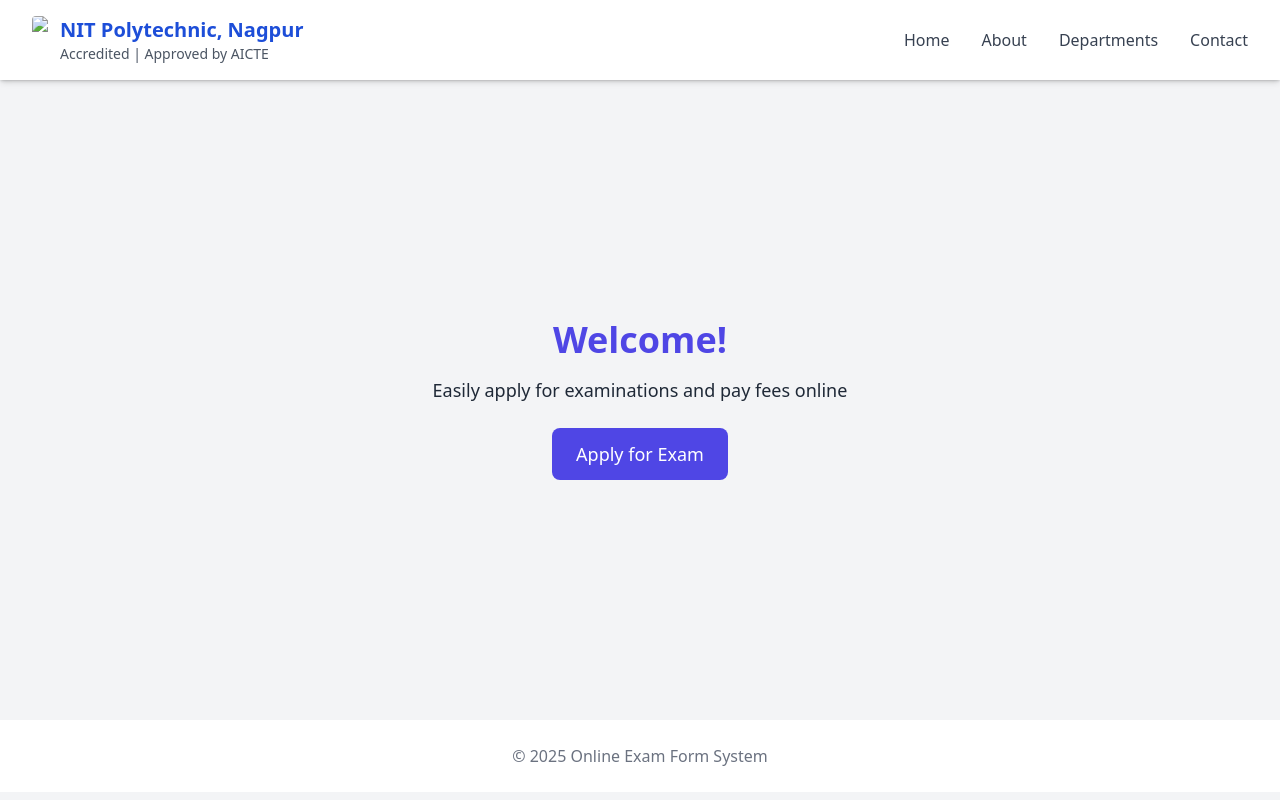
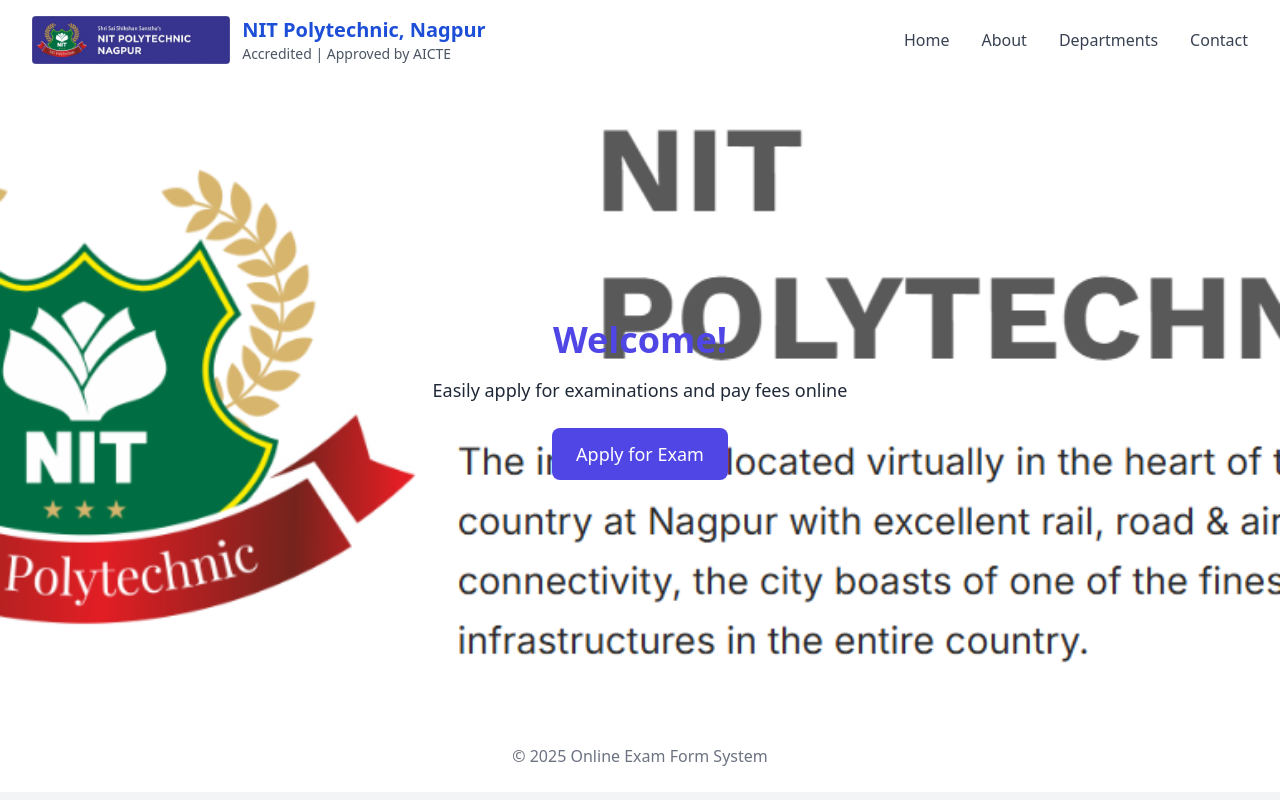
Before and after one commit to praharsh-tech/samiksha, a plain HTML site: page index.html in a window 1280 px wide. Drawn offline with nearby package versions, Linux system fonts and the light colour scheme; the site is published under a folder, as on GitHub Pages, so addresses that start at the root find nothing.

Commit message:
updated some files

```diff
--- a/index.html
+++ b/index.html
@@ -15,7 +15,7 @@
   <header class="bg-white shadow">
     <nav class="bg-white shadow-md py-4 px-8 flex justify-between items-center">
       <div class="flex items-center gap-3">
-        <img src="/Logo-Poly-NIT--1024x248.jpg" class="w-30 h-12 rounded" />
+        <img src="./Logo-Poly-NIT--1024x248.jpg" class="w-30 h-12 rounded" />
         <div>
           <h1 class="text-xl font-semibold text-blue-700">NIT Polytechnic, Nagpur</h1>
           <p class="text-sm text-gray-600">Accredited | Approved by AICTE</p>
@@ -32,7 +32,7 @@
   </header>
 
   <!-- ✅ Hero Section with background -->
-  <section class="bg-[url('/screen.png')] bg-cover bg-center bg-no-repeat py-20 min-h-[80vh] w-full flex items-center">
+  <section class="bg-[url('./screen.png')] bg-cover bg-center bg-no-repeat py-20 min-h-[80vh] w-full flex items-center">
     <div class="max-w-6xl mx-auto px-4 text-center">
       <h2 class="text-4xl font-bold text-indigo-600">Welcome!</h2>
       <p class="mt-4 text-lg text-gray-800 font-medium">
```
